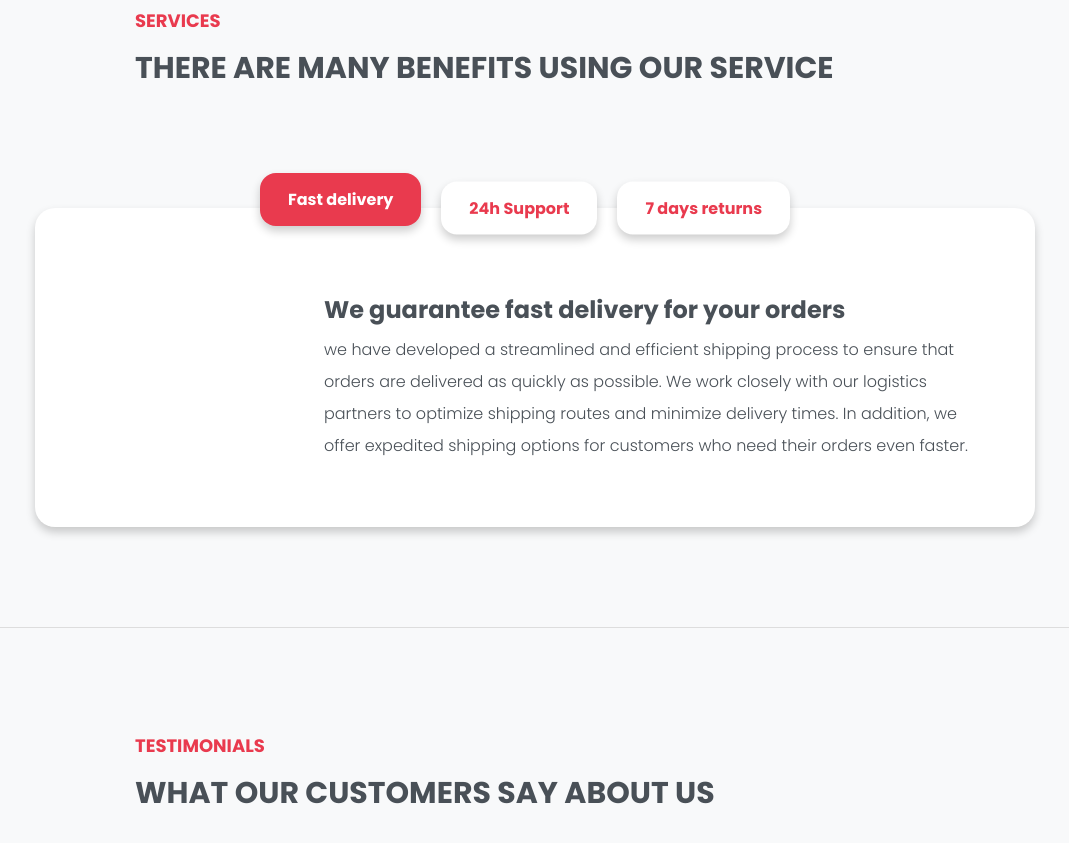
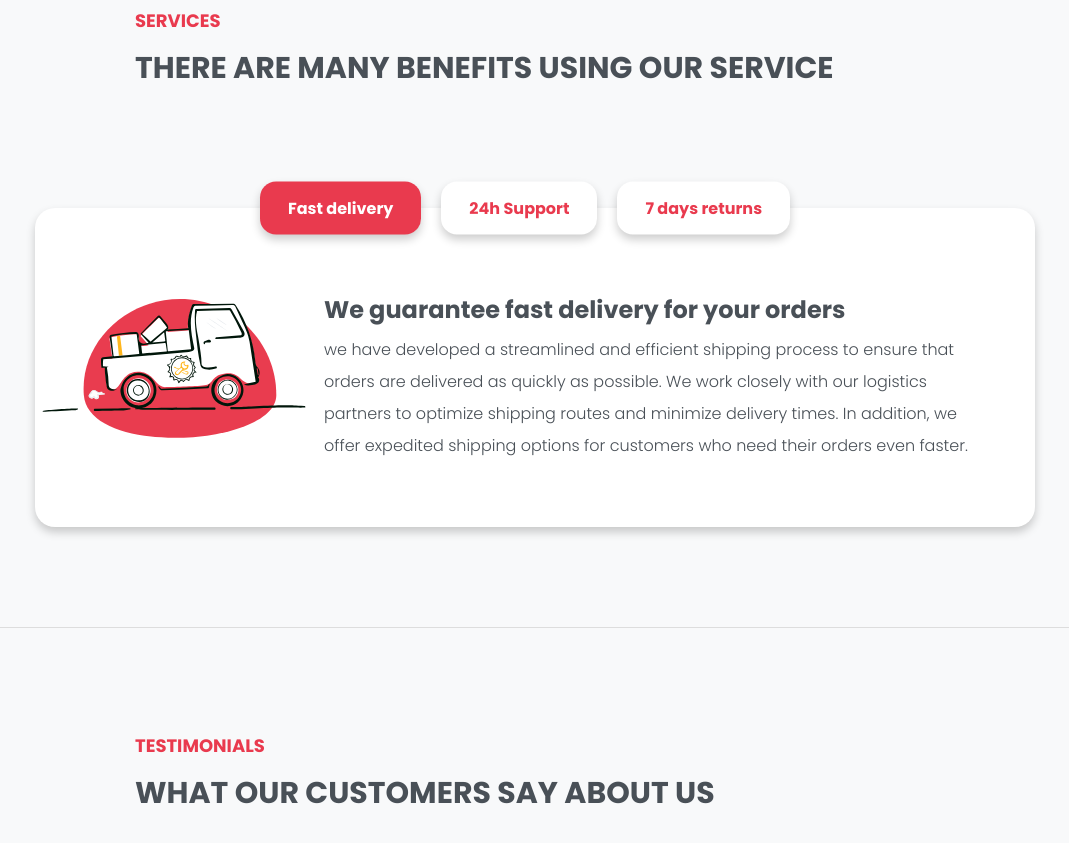
Before and after one commit to imadosan/Footwear-landing-page, a plain HTML site: page index.html in a window 1280 px wide. Shown: the part 2822-3665 px from the top of the page, without its empty margins (105-1174 px from the left). Drawn offline with nearby package versions, Linux system fonts and the light colour scheme.

Commit message:
upload illustration

```diff
--- a/index.html
+++ b/index.html
@@ -130,7 +130,7 @@
 
       <div class="services__content services__content--1 services__content--active">
         <div class="services__icon services__icon--1">
-          <!-- ! Place SVG HERE -->
+          <img src="images/truck.svg" alt="">
         </div>
         <div class="services__inner--wrapper">
           <h5 class="services__header">We guarantee fast delivery for your orders</h5>
@@ -143,7 +143,7 @@
 
       <div class="services__content services__content--2">
         <div class="services__icon services__icon--2">
-          <!-- ! Place SVG HERE -->
+          <img src="images/person.svg" alt="">
         </div>
         <div class="services__inner--wrapper">
           <h5 class="services__header">Outstanding customer service </h5>
@@ -156,7 +156,7 @@
 
       <div class="services__content services__content--3">
         <div class="services__icon services__icon--3">
-          <!-- ! Place SVG HERE -->
+          <img src="images/globe.svg" alt="">
         </div>
         <div class="services__inner--wrapper">
           <h5 class="services__header">Shop confidently with our 7-day return policy</h5>
--- a/style.css
+++ b/style.css
@@ -286,7 +286,6 @@ p {
 }
 
 .services__tab--active {
-  transform: translateY(-66%);
   background-color: var(--clr-red);
   color: #fff;
 }
@@ -323,7 +322,7 @@ p {
   width: 30%;
 }
 
-.services__icon svg {
+.services__icon img {
   width: 100%;
 }
 
```
Also changed, not shown: images/globe.svg (added), images/person.svg (added), images/truck.svg (added).
